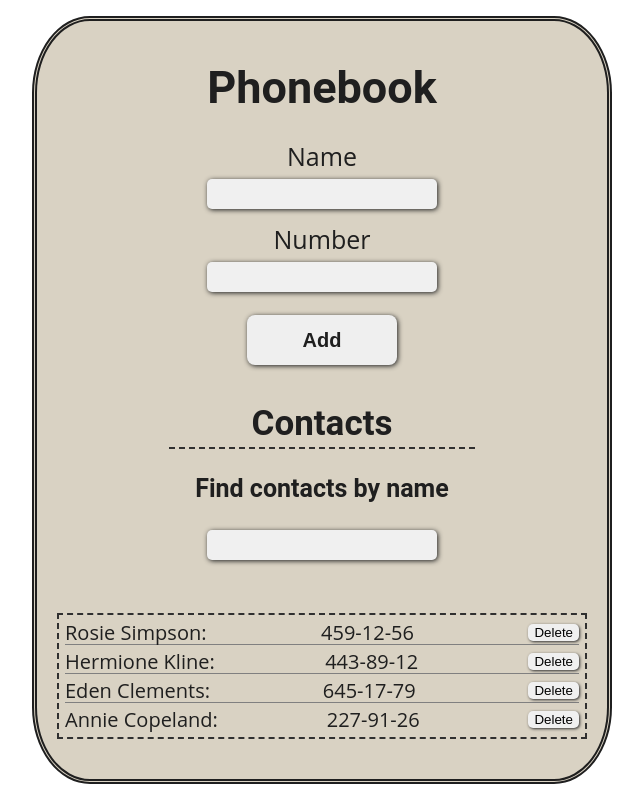
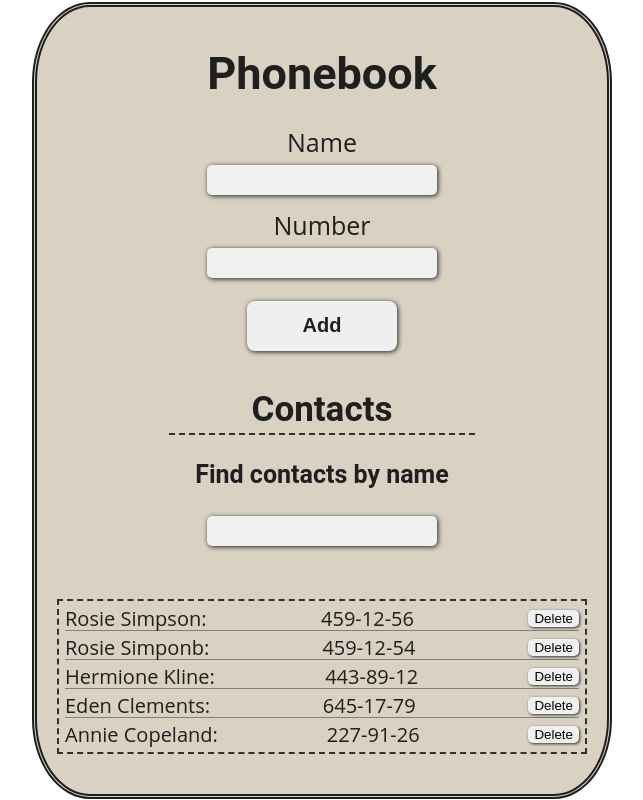
Before and after one commit to Petr-Mazka/goit-react-hw-08-phonebook, a React (Create React App) app: page / in a window 1280 px wide. Shown: the whole page, without its empty margins (318-961 px from the left). Built offline with nearby package versions, Linux system fonts and the light colour scheme.

Commit message:
Update App.jsx

```diff
--- a/src/components/App.jsx
+++ b/src/components/App.jsx
@@ -27,6 +27,7 @@ class Phonebook extends Component {
     state = {
         contacts: [
         { id: 'id-1', name: 'Rosie Simpson', number: '459-12-56' },
+        { id: 'id-1', name: 'Rosie Simponb', number: '459-12-54' },
         { id: 'id-2', name: 'Hermione Kline', number: '443-89-12' },
         { id: 'id-3', name: 'Eden Clements', number: '645-17-79' },
         { id: 'id-4', name: 'Annie Copeland', number: '227-91-26' },],
```
